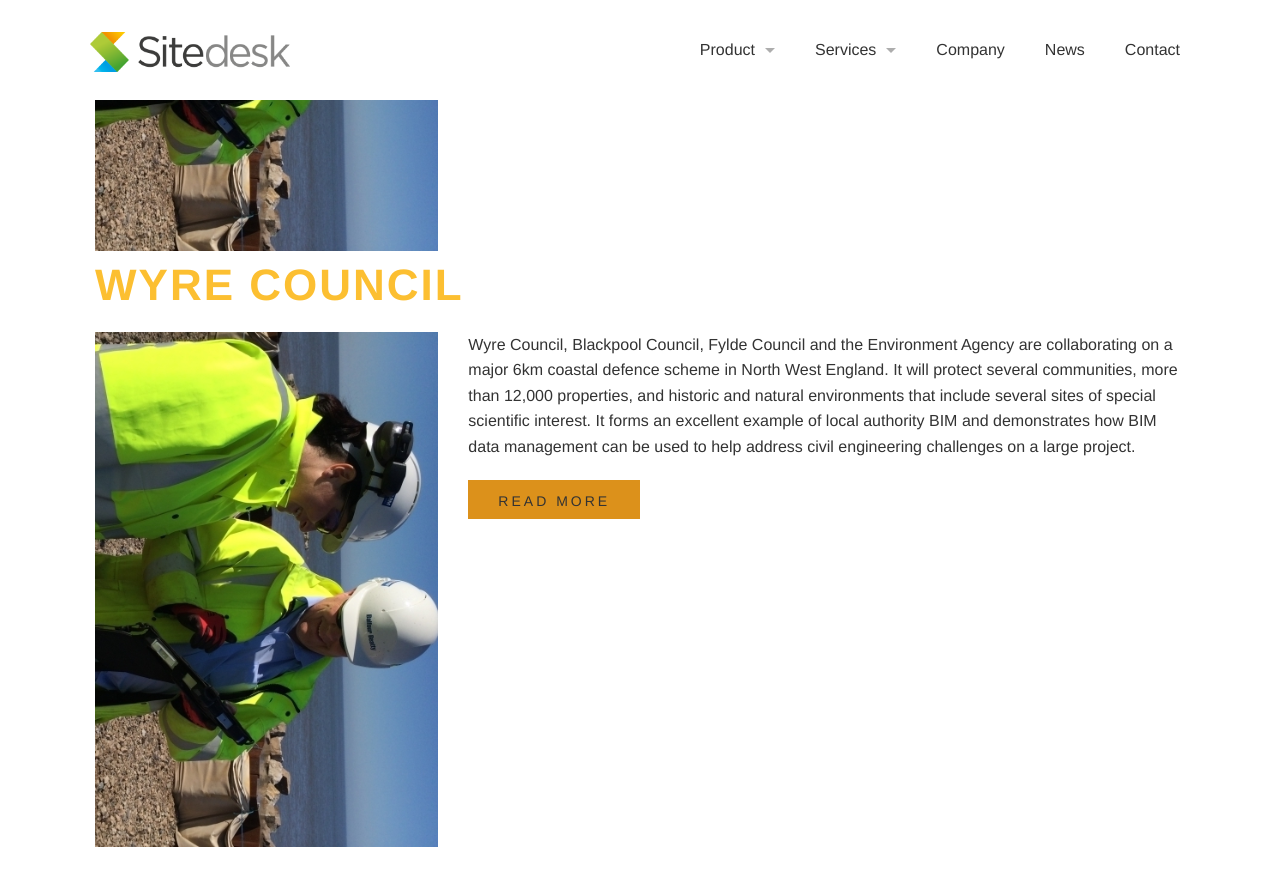
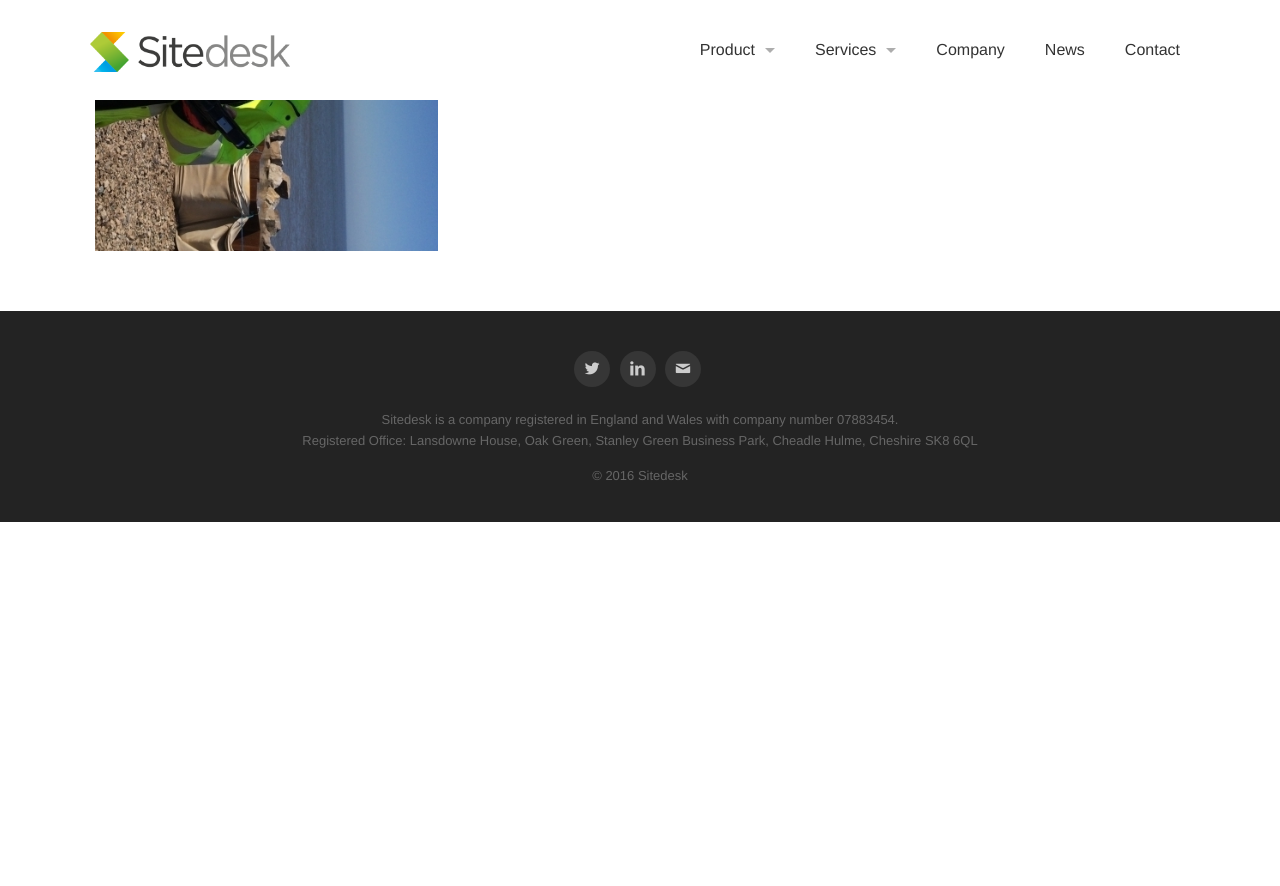
Before and after one commit to zincdesign/sitedesk.github.io, a Jekyll site: the page built from case-studies/index.html, in a window 1280 px wide and 900 px high, scrolled down 663 px. Shown: the top 886 px of the window. Built offline with Jekyll 4.4.1, drawn with Linux system fonts in a browser that asks for light colours; some web fonts are replaced; after the commit the page ends 1185 px from its top, so only the background shows below that.

Commit message:
Case study to template

```diff
--- a/_case-studies/wyre/test.html
+++ /dev/null
@@ -1,40 +0,0 @@
----
-layout: image-left
-title: Wyre Council
-heading: Helping Wyre hold back tides of cost – and seawater
-summary: "Wyre Council, Blackpool Council, Fylde Council and the Environment Agency are collaborating on a major 6km coastal defence scheme in North West England. It will protect several communities, more than 12,000 properties, and historic and natural environments that include several sites of special scientific interest. It forms an excellent example of local authority BIM and demonstrates how BIM data management can be used to help address civil engineering challenges on a large project."
-image: wyre/Construction-team-using-Sitedesk-on-site-Rossall-Beach-Rossall-Coastal-Defence-Scheme-e1436895197148.jpg
-images:
-  - src: Construction-team-using-Sitedesk-on-site-Rossall-Beach-Rossall-Coastal-Defence-Scheme-e1436895197148.jpg
-    alt: The team using Sitedesk on Rossal beach
-  - src: Excavator-on-the-rocks-Rossall-Coastal-Defence-Scheme-being-planned-with-Sitedesk-support-e1436895355936.jpg
-    alt: An excavator on the rocks at Rossal beach
-  - src: Rosssall-Coastal-Defence-Scheme-Building-in-the-Sea-with-the-support-of-Sitedesk-software-e1436895174459.jpg
-    alt: Building in the sea with Sitedesk
----
-
-<p>Wyre Council, Blackpool Council, Fylde Council and the Environment Agency are collaborating on a major 6km coastal defence
-    scheme in North West England. It will protect several communities, more than 12,000 properties, and historic and natural
-    environments that include several sites of special scientific interest. It forms an excellent example of local authority
-    BIM and demonstrates how BIM data management can be used to help address civil engineering challenges on a large project.</p>
-
-<!--more-->
-
-<p>Carl Green, Head of Engineering Services for Wyre Council, leads the project and chose Sitedesk to help overcome a number
-    of issues. Firstly, to help ensure no current and future documentation would be lost – because some significant legacy
-    plans were found to be missing. Secondly, to explore their BIM requirements, data capture needs and set goals around
-    lifetime maintenance and cost efficiency.</p>
-
-<p>Sitedesk helped them to set up forms and templates to ensure the right information was captured in the right combination.
-    Lastly, we helped them to assure 3D model visibility, collaboration and information accessibility for site operatives
-    that were widely dispersed on beaches along the coastline – a long way from dependable connectivity and often armed with
-    only standard-issue tablets or laptops.</p>
-
-<p>Read the full <a href='Rossall-CaseStudy-updated-Jan2016.pdf'>BIM project case study</a> about how Sitedesk is helping make
-    this project a success:</p>
-
-<p>
-    <a href='Rossall-CaseStudy-updated-Jan2016.pdf'>
-        <img src='RossallThumbnail.jpg' />
-    </a>
-</p>
```
Also changed, not shown: _case-studies/wyre/index.html (+27 -26 lines).
